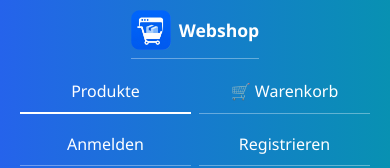
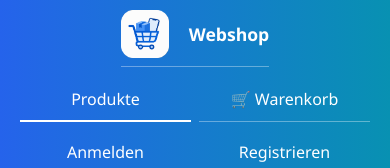
Before and after one commit to laci528-creator/React-Node-webshop-app, a React (Vite) app in the folder client/: page / in a window 390 px wide. Shown: the top 168 px of the page. Built offline with nearby package versions, Linux system fonts and the light colour scheme; no server answers.

Commit message:
style: refine webshop navigation and branding

```diff
--- a/client/index.html
+++ b/client/index.html
@@ -2,7 +2,7 @@
 <html lang="en">
   <head>
     <meta charset="UTF-8" />
-    <link rel="icon" type="image/png" href="/favicon_webshop.png" />
+    <link rel="icon" type="image/png" href="/favicon_webshop2.png" />
     <meta name="viewport" content="width=device-width, initial-scale=1.0" />
     <title>React-Node-Webshop</title>
   </head>
--- a/client/src/index.css
+++ b/client/src/index.css
@@ -834,6 +834,7 @@
   width: 48px;
   height: 48px;
   object-fit: contain;
+  margin-right: 12px;
 }
 
 .cart-link {
@@ -900,11 +901,6 @@
     font-size: 1.1rem;
     border-bottom: 1px solid rgba(255, 255, 255, 0.35);
     padding-bottom: 8px;
-  }
-
-  .nav-logo {
-    width: 40px;
-    height: 40px;
   }
 
   .nav-links {
```
Also changed, not shown: client/public/favicon_webshop.png, client/public/favicon_webshop2.png (added).
